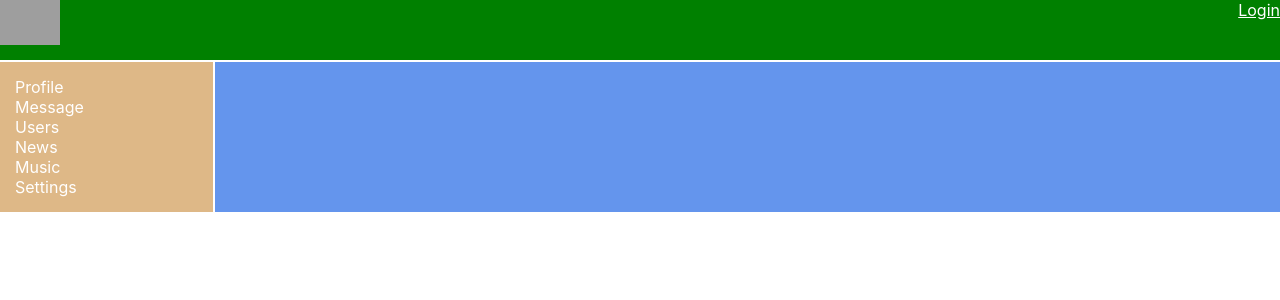
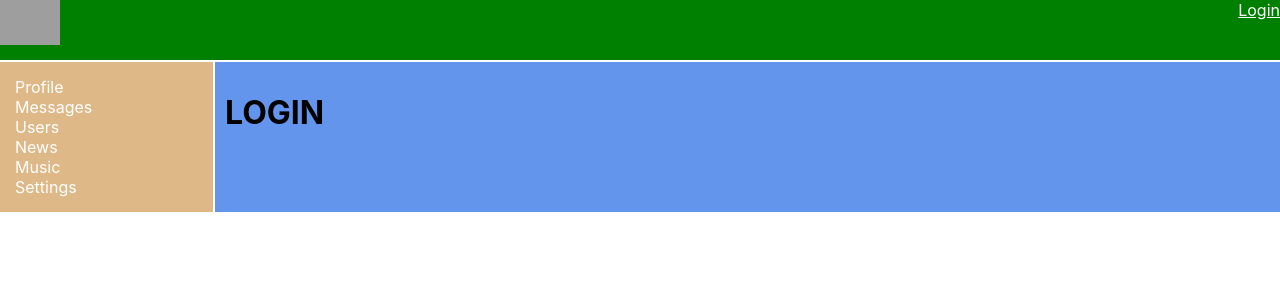
Before and after one commit to Fuza322/IT-Incubator-Social-Network, a React (Create React App) app: page /login in a window 1280 px wide. Shown: the top 300 px of the page. Built offline with nearby package versions, Linux system fonts and the light colour scheme; no server answers; grey boxes are pictures that could not be loaded.

Commit message:
lesson 68 Redirect

```diff
--- a/src/App.tsx
+++ b/src/App.tsx
@@ -5,11 +5,10 @@ import Navbar from "./components/Navbar/Navbar"
 import DialogsContainer from "./components/Dialogs/DialogsContainer"
 import ProfileContainer from "./components/Profile/ProfileContainer"
 import UsersContainer from "./components/Users/UsersContainer"
+import {Login} from "./components/Login/Login"
 import "./App.css"
 
-type AppPropsType = {
-
-}
+type AppPropsType = {}
 
 function App(props: AppPropsType) {
 
@@ -27,6 +26,9 @@ function App(props: AppPropsType) {
                 <Route path="/users" render={() =>
                     <UsersContainer/>
                 }/>
+                <Route path="/login" render={() =>
+                    <Login/>
+                }/>
             </div>
         </div>
     )
--- a/src/components/Dialogs/Dialogs.tsx
+++ b/src/components/Dialogs/Dialogs.tsx
@@ -1,4 +1,5 @@
 import React, {ChangeEvent} from "react"
+import {Redirect} from "react-router-dom"
 import Message from "./Message/Message"
 import DialogItem from "./DialogItem/DialogItem"
 import {DialogPageType} from "../../redux/dialogs-reducer"
@@ -6,6 +7,7 @@ import style from "./Dialogs.module.css"
 
 type DialogPropsType = {
     dialogs: DialogPageType
+    isAuth: boolean
     updateNewMessageBody: (value: string) => void
     sendMessage: () => void
 }
@@ -25,6 +27,10 @@ function Dialogs(props: DialogPropsType) {
 
     let onSendMessageClick = () => {
         props.sendMessage()
+    }
+
+    if (!props.isAuth) {
+        return <Redirect to={"/login"}/>
     }
 
     return (
--- a/src/components/Dialogs/DialogsContainer.tsx
+++ b/src/components/Dialogs/DialogsContainer.tsx
@@ -6,6 +6,7 @@ import Dialogs from "./Dialogs"
 
 type MapStateToPropsType = {
     dialogs: DialogPageType
+    isAuth: boolean
 }
 
 type MapDispatchToPropsType = {
@@ -15,7 +16,8 @@ type MapDispatchToPropsType = {
 
 const mapStateToProps = (state: RootStateType): MapStateToPropsType => {
     return {
-        dialogs: state.dialogsPage
+        dialogs: state.dialogsPage,
+        isAuth: state.auth.isAuth
     }
 }
 
--- /dev/null
+++ b/src/components/Login/Login.tsx
@@ -0,0 +1,11 @@
+import React from "react"
+
+type LoginPropsType = {
+
+}
+
+export const Login = (props: LoginPropsType) => {
+    return (
+        <h1>LOGIN</h1>
+    )
+}
--- a/src/components/Navbar/Navbar.tsx
+++ b/src/components/Navbar/Navbar.tsx
@@ -9,7 +9,7 @@ function Navbar() {
                 <NavLink to={"/profile"}>Profile</NavLink>
             </div>
             <div className={`${style.item} ${style.active}`}>
-                <NavLink to={"/dialogs"}>Message</NavLink>
+                <NavLink to={"/dialogs"}>Messages</NavLink>
             </div>
             <div className={`${style.item} ${style.active}`}>
                 <NavLink to={"/users"}>Users</NavLink>
--- a/src/components/Profile/ProfileContainer.tsx
+++ b/src/components/Profile/ProfileContainer.tsx
@@ -1,5 +1,5 @@
 import React from "react"
-import {withRouter, RouteComponentProps} from "react-router-dom"
+import {withRouter, RouteComponentProps, Redirect} from "react-router-dom"
 import {connect} from "react-redux"
 import {RootStateType} from "../../redux/redux-store"
 import {ProfileType, getUserProfileTC} from "../../redux/profile-reducer"
@@ -11,6 +11,7 @@ type PathParamsType = {
 
 type MapStateToPropsType = {
     profile: ProfileType | null
+    isAuth: boolean
 }
 
 type MapDispatchToPropsType = {
@@ -30,10 +31,17 @@ class ProfileContainer extends React.Component<ProfileContainerPropsType> {
     }
 
     render() {
+
+        if (!this.props.isAuth) {
+            return <Redirect to={"/login"}/>
+        }
+
         return (
             <div>
                 {this.props.profile
-                    ? <Profile profile={this.props.profile}/>
+                    ? <Profile
+                        profile={this.props.profile}
+                    />
                     : null
                 }
             </div>
@@ -43,7 +51,8 @@ class ProfileContainer extends React.Component<ProfileContainerPropsType> {
 
 const mapStateToProps = (state: RootStateType): MapStateToPropsType => {
     return {
-        profile: state.profilePage.profile
+        profile: state.profilePage.profile,
+        isAuth: state.auth.isAuth
     }
 }
 
--- a/src/redux/auth-reducer.tsx
+++ b/src/redux/auth-reducer.tsx
@@ -1,5 +1,5 @@
 import {Dispatch} from "redux"
-import {authAPI} from "../api/api";
+import {authAPI} from "../api/api"
 
 export const SET_USER_DATA = "SET_USER_DATA"
 
```
Also changed, not shown: src/components/Login/Login.module.css (added).
